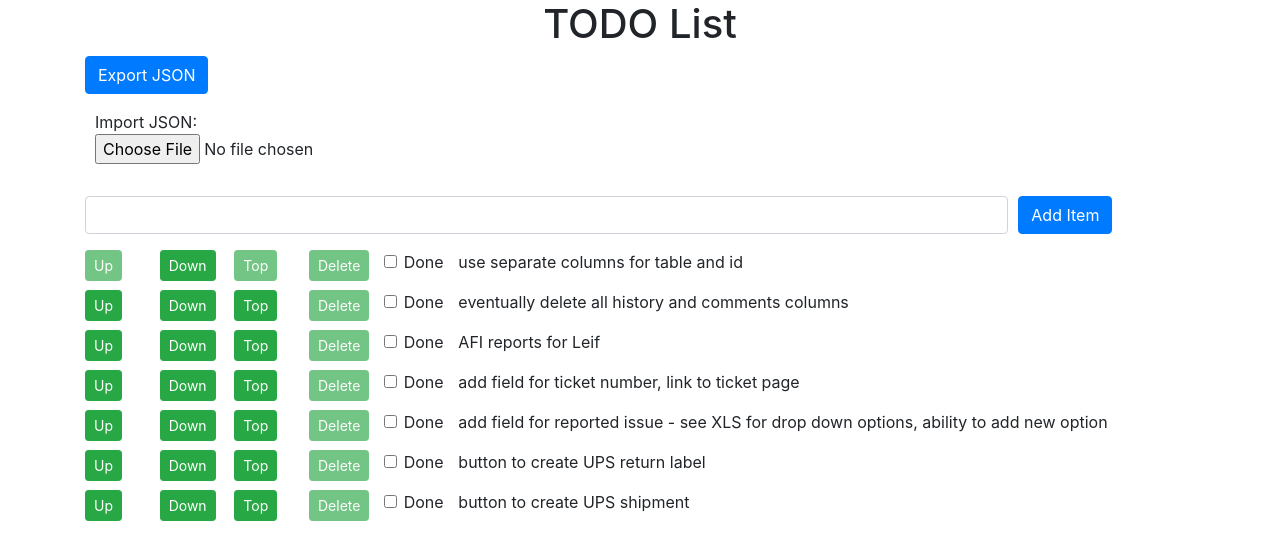
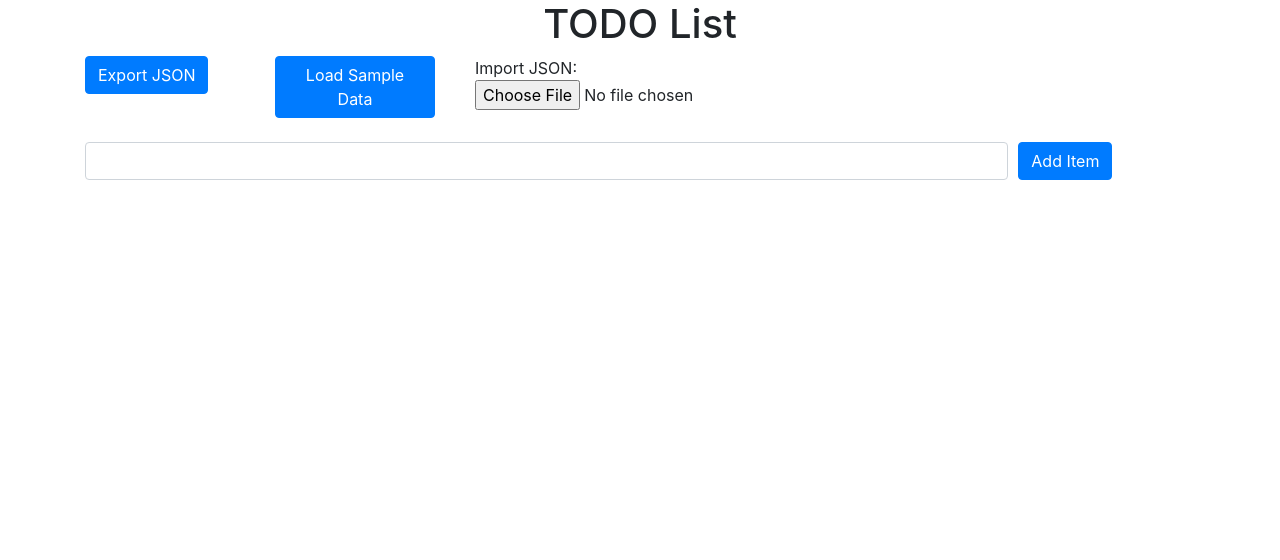
Before and after one commit to mpb-cal/todo-list, a React (Create React App) app: page / in a window 1280 px wide. Shown: the top 560 px of the page. Built offline with nearby package versions, Linux system fonts and the light colour scheme.

Commit message:
created Load Sample Data button; updated snapshot data

```diff
--- a/src/App.js
+++ b/src/App.js
@@ -6,30 +6,19 @@ import { items } from './actions';
 //import sampleState from './sampleStateMPB.json';
 import ActionItemManagerRedux from './action-item-manager-redux';
 
-const STORAGE_KEY_REDUX = 'action-item-manager-state-redux';
+const STORAGE_KEY = 'action-item-manager-state';
 
 function App() {
   console.log(localStorage);
 
   const store = createStore(
     combineReducers({items}),
-//      JSON.parse(localStorage.getItem(STORAGE_KEY_REDUX)) ||
-//      sampleState
-        {
-          items: [
-            {"description": "use separate columns for table and id", "done": false, id: 3},
-            {"description": "eventually delete all history and comments columns", "done": false, id: 33},
-            {"description": "AFI reports for Leif", "done": false, id: 44},
-            {"description": "add field for ticket number, link to ticket page", "done": false, id: 45},
-            {"description": "add field for reported issue - see XLS for drop down options, ability to add new option", "done": false, id: 47},
-            {"description": "button to create UPS return label", "done": false, id: 23},
-            {"description": "button to create UPS shipment", "done": false, id: 22},
-          ]
-        }
+      JSON.parse(localStorage.getItem(STORAGE_KEY)) ||
+      {items:[]}
   );
 
   store.subscribe(() => {
-    localStorage.setItem(STORAGE_KEY_REDUX, JSON.stringify(store.getState()));
+    localStorage.setItem(STORAGE_KEY, JSON.stringify(store.getState()));
   });
 
   return (
--- a/src/action-item-manager-redux.js
+++ b/src/action-item-manager-redux.js
@@ -9,6 +9,16 @@ import { changeDone, deleteItem, addItem, makeTop, importItems, moveUp, moveDown
 import FormGroup from 'react-bootstrap/FormGroup';
 
 const EXPORT_JSON_NAME = "action-item-manager-state.json";
+
+const SAMPLE_ITEMS = [
+  {"description": "use separate columns for table and id", "done": false, id: 3},
+  {"description": "eventually delete all history and comments columns", "done": false, id: 33},
+  {"description": "AFI reports for Leif", "done": false, id: 44},
+  {"description": "add field for ticket number, link to ticket page", "done": false, id: 45},
+  {"description": "add field for reported issue - see XLS for drop down options, ability to add new option", "done": false, id: 47},
+  {"description": "button to create UPS return label", "done": false, id: 23},
+  {"description": "button to create UPS shipment", "done": false, id: 22},
+];
 
 export default class ActionItemManagerRedux extends React.Component {
   constructor(props) {
@@ -33,6 +43,10 @@ const ActionItemLayout = ({store}) => {
     saveAs(blob, EXPORT_JSON_NAME);
   }
 
+  const loadSampleData = () => {
+    store.dispatch(importItems([...SAMPLE_ITEMS]));
+  }
+
   const changeChooseFile = (e) => {
     let files = e.target.files;
     if (files.length > 0) {
@@ -41,7 +55,6 @@ const ActionItemLayout = ({store}) => {
         let reader = new FileReader();
         reader.readAsText(file);
         reader.onloadend = function () {
-          console.log(reader.result);
           let data = JSON.parse(reader.result);
           if (typeof data.items !== 'undefined') {
             let items = data.items;
@@ -71,11 +84,18 @@ const ActionItemLayout = ({store}) => {
           </h1>
         </Col>
       </Row>
-      <Row className="d-print-none">
-        <Col>
+      <Row className="d-print-none justify-content-start">
+        <Col sm={2}>
           <Button onClick={clickExport} className="mb-3">
             Export JSON
           </Button>
+        </Col>
+        <Col sm={2}>
+          <Button onClick={loadSampleData} className="mb-3">
+            Load Sample Data
+          </Button>
+        </Col>
+        <Col>
           <Form className="">
             <Form.Row>
               <FormGroup>
```
Also changed, not shown: 1 other file (tests, documents, lock files or other folders).
